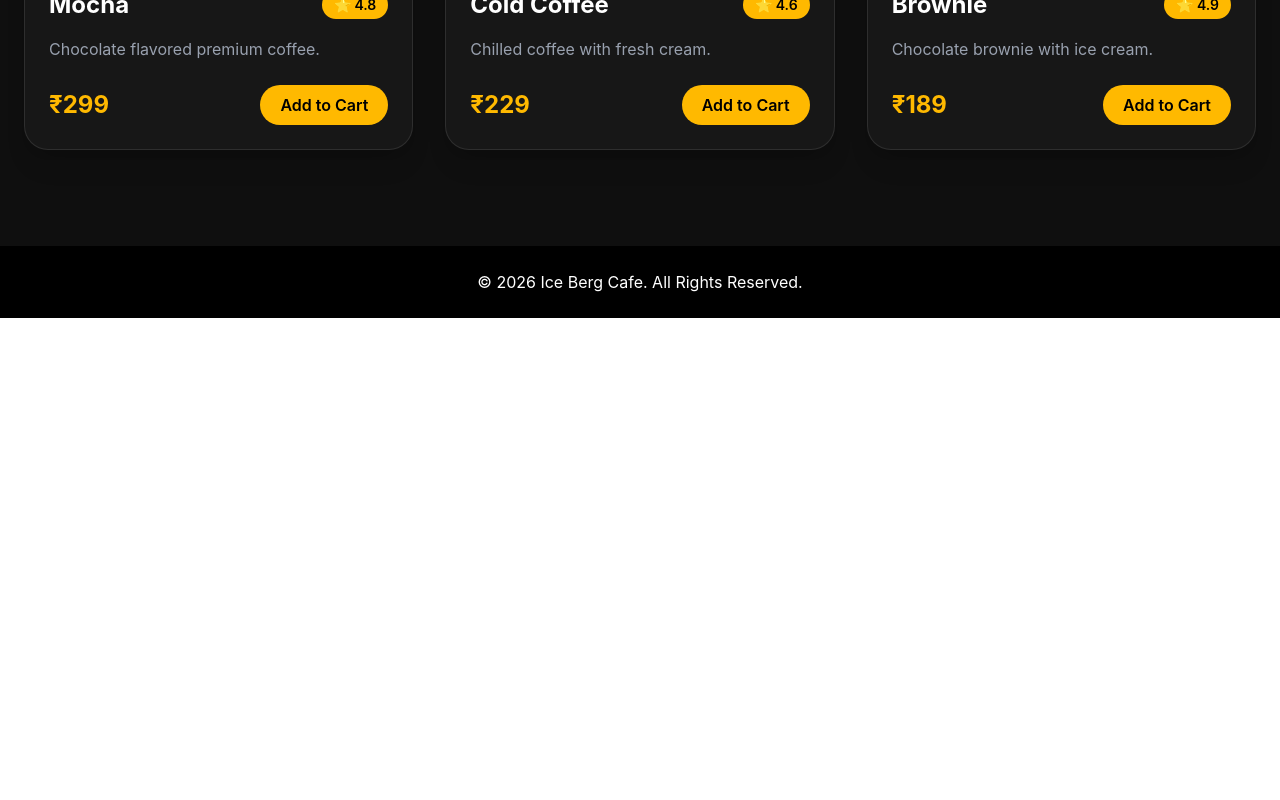
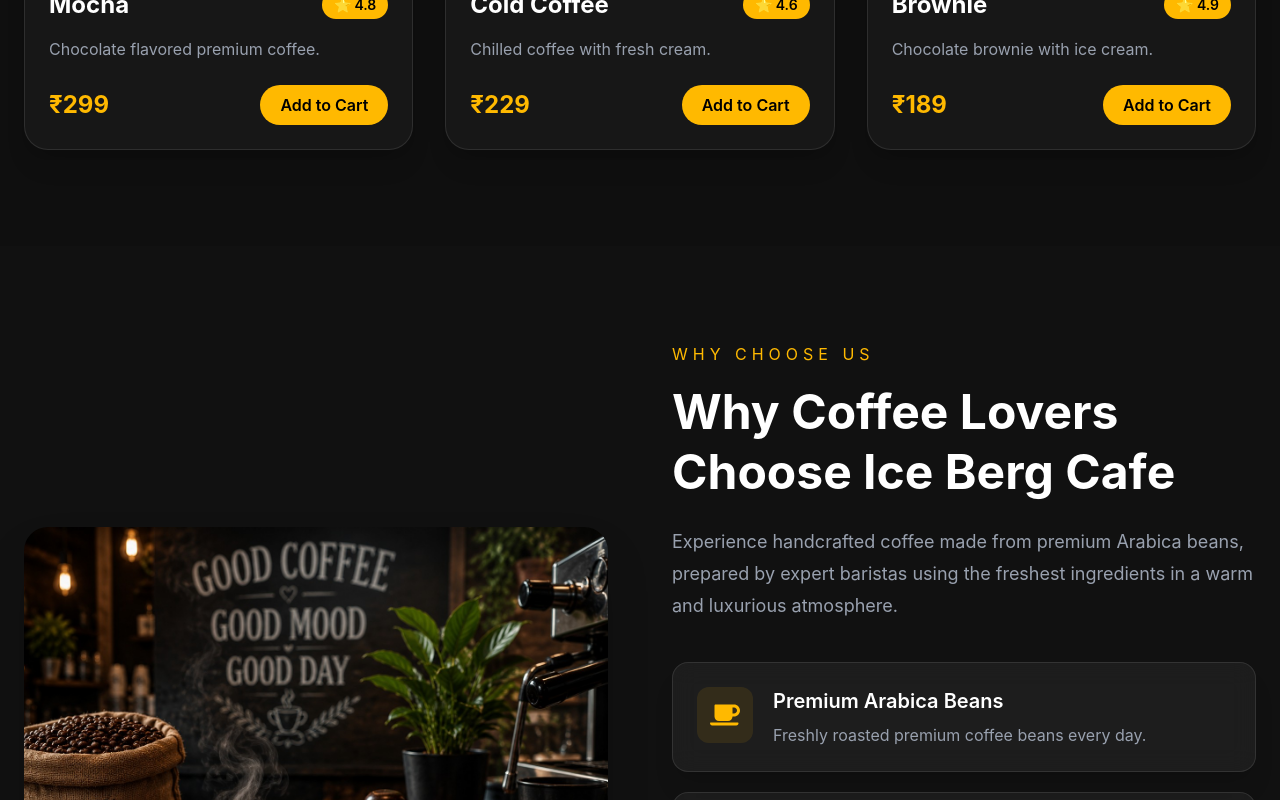
Before and after one commit to Bishwajeetsingh/ice-berg-cafe, a React (Vite) app: page / in a window 1280 px wide. Shown: the part 3530-4330 px from the top of the page. Before the commit the page ends 3848 px from the top, so only its background shows below. Built offline with nearby package versions, Linux system fonts and the light colour scheme.

Commit message:
Enhance Why Choose Us section UI

```diff
--- a/src/components/home/AboutSection.jsx
+++ b/src/components/home/AboutSection.jsx
@@ -1,4 +1,5 @@
 import { motion } from "framer-motion";
+import aboutImage from "../../assets/images/about/about.jpg";
 
 function AboutSection() {
   return (
@@ -12,10 +13,10 @@ function AboutSection() {
           viewport={{ once: true }}
         >
           <img
-            src="https://images.unsplash.com/photo-1495474472287-4d71bcdd2085?w=800"
-            alt="Cafe"
-            className="rounded-3xl shadow-2xl"
-          />
+  src={aboutImage}
+  alt="Ice Berg Cafe Interior"
+  className="rounded-3xl shadow-2xl"
+/>
         </motion.div>
 
         {/* Right */}
--- /dev/null
+++ b/src/components/home/WhyChooseUs.jsx
@@ -0,0 +1,114 @@
+import { motion } from "framer-motion";
+import {
+  FaCoffee,
+  FaLeaf,
+  FaShippingFast,
+} from "react-icons/fa";
+import { GiCoffeeCup } from "react-icons/gi";
+
+import whyChooseUs from "../../assets/images/about/why-choose-us.jpg";
+
+const features = [
+  {
+    icon: <FaCoffee />,
+    title: "Premium Arabica Beans",
+    desc: "Freshly roasted premium coffee beans every day.",
+  },
+  {
+    icon: <GiCoffeeCup />,
+    title: "Expert Baristas",
+    desc: "Crafted by experienced professional baristas.",
+  },
+  {
+    icon: <FaLeaf />,
+    title: "Fresh Ingredients",
+    desc: "Only natural and high-quality ingredients.",
+  },
+  {
+    icon: <FaShippingFast />,
+    title: "Fast Service",
+    desc: "Quick, friendly and premium customer service.",
+  },
+];
+
+function WhyChooseUs() {
+  return (
+    <section className="bg-[#111111] py-24">
+      <div className="mx-auto grid max-w-7xl items-center gap-16 px-6 lg:grid-cols-2">
+
+        {/* Left Image */}
+        <motion.div
+          initial={{ opacity: 0, x: -80 }}
+          whileInView={{ opacity: 1, x: 0 }}
+          transition={{ duration: 0.7 }}
+          viewport={{ once: true }}
+        >
+          <img
+            src={whyChooseUs}
+            alt="Why Choose Us"
+            className="h-[450px] w-full rounded-3xl object-cover shadow-2xl"          />
+        </motion.div>
+
+        {/* Right Content */}
+        <motion.div
+          initial={{ opacity: 0, x: 80 }}
+          whileInView={{ opacity: 1, x: 0 }}
+          transition={{ duration: 0.7 }}
+          viewport={{ once: true }}
+        >
+          <p className="tracking-[5px] text-amber-400 uppercase">
+            Why Choose Us
+          </p>
+
+<h2 className="mt-4 text-4xl lg:text-5xl font-bold leading-tight text-white">  Why Coffee Lovers
+  <br />
+  Choose Ice Berg Cafe
+</h2>
+
+          <p className="mt-6 text-lg leading-8 text-gray-400">
+  Experience handcrafted coffee made from premium Arabica beans,
+  prepared by expert baristas using the freshest ingredients in a
+  warm and luxurious atmosphere.
+</p>
+
+          <div className="mt-10 space-y-5">
+
+            {features.map((feature, index) => (
+
+              <motion.div
+                key={index}
+                whileHover={{
+  scale: 1.02,
+  y: -6,
+}}
+className="flex items-start gap-5 rounded-2xl border border-white/10 bg-white/5 p-6 backdrop-blur-md transition-all duration-300 hover:border-amber-400 hover:bg-white/10 shadow-xl"              >
+
+<div className="flex h-14 w-14 items-center justify-center rounded-xl bg-amber-400/10 text-3xl text-amber-400">                  {feature.icon}
+                </div>
+
+                <div>
+
+                  <h3 className="text-xl font-semibold text-white">
+                    {feature.title}
+                  </h3>
+
+                  <p className="mt-2 text-gray-400">
+                    {feature.desc}
+                  </p>
+
+                </div>
+
+              </motion.div>
+
+            ))}
+
+          </div>
+
+        </motion.div>
+
+      </div>
+    </section>
+  );
+}
+
+export default WhyChooseUs;
--- a/src/pages/Home.jsx
+++ b/src/pages/Home.jsx
@@ -1,3 +1,4 @@
+import WhyChooseUs from "../components/home/WhyChooseUs";
 import PopularMenu from "../components/home/PopularMenu";
 import AboutSection from "../components/home/AboutSection";
 import hero from "../assets/images/hero/hero.jpg";
@@ -113,6 +114,8 @@ function Home() {
     <FeaturedCoffee />
     <AboutSection />
     <PopularMenu />
+    <WhyChooseUs />
+
   </>
 );
 }
```
Also changed, not shown: src/assets/images/about/about.jpg (added), src/assets/images/about/why-choose-us.jpg (added).
